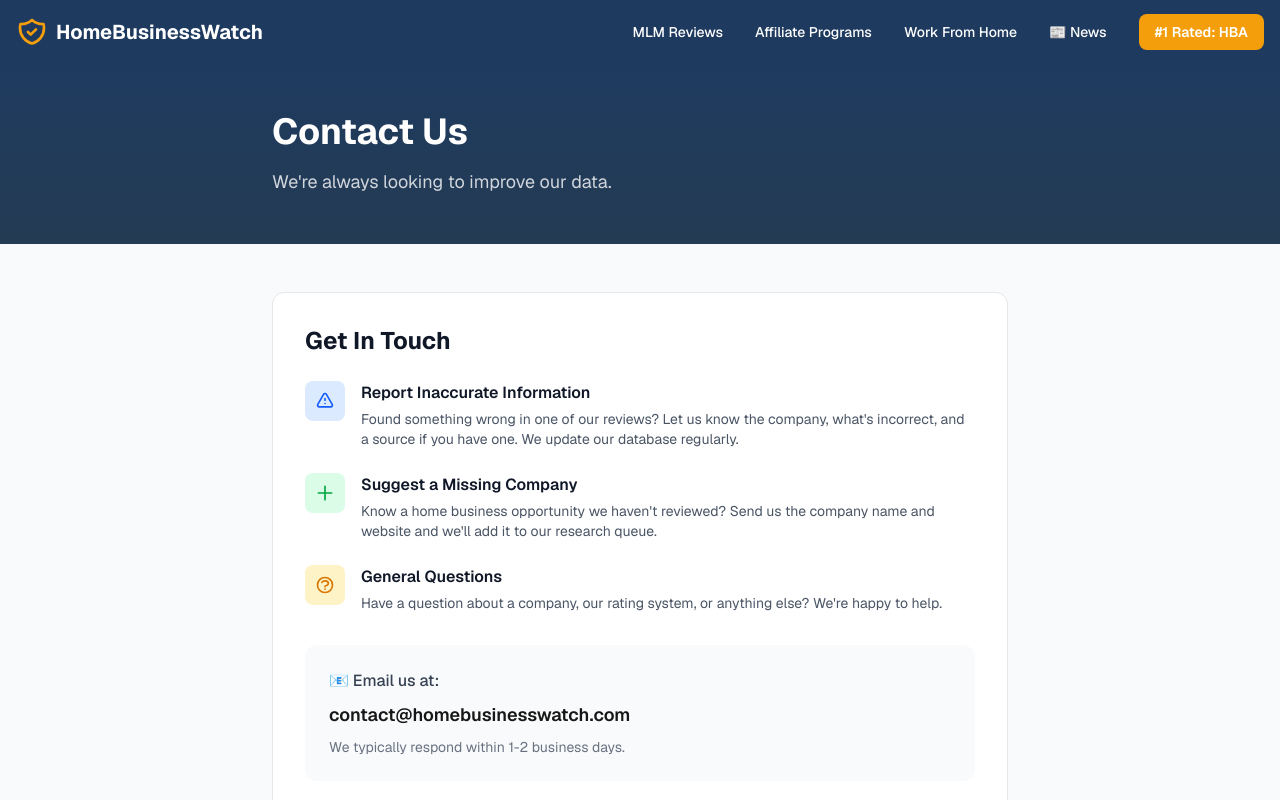
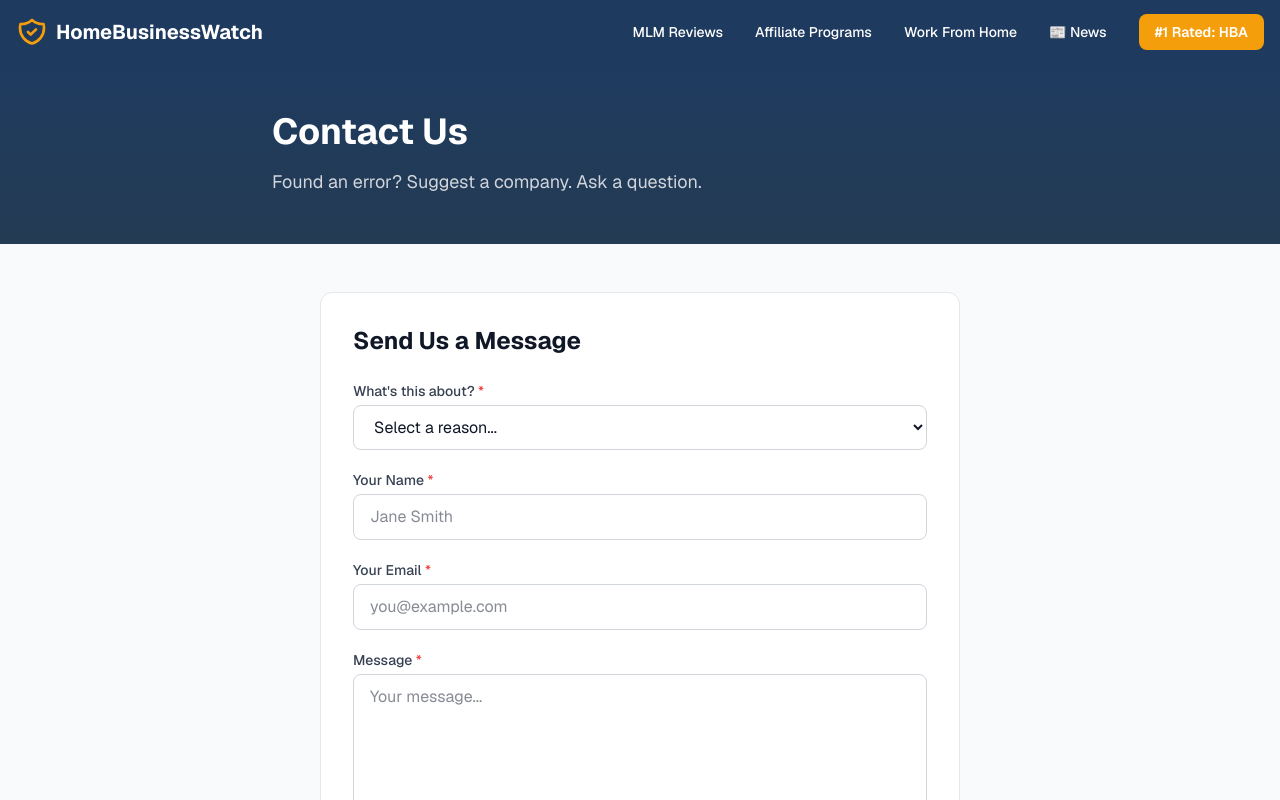
Before and after one commit to homebusinessacademy/home-business-watch, a Next.js app: page /contact in a window 1280 px wide. Shown: the top 800 px of the page. Built offline with nearby package versions, Linux system fonts and the light colour scheme.

Commit message:
feat: contact form with Resend email API

```diff
--- a/package.json
+++ b/package.json
@@ -13,7 +13,8 @@
     "next": "16.2.0",
     "next-seo": "^7.2.0",
     "react": "19.2.4",
-    "react-dom": "19.2.4"
+    "react-dom": "19.2.4",
+    "resend": "^6.9.4"
   },
   "devDependencies": {
     "@tailwindcss/postcss": "^4",
--- /dev/null
+++ b/src/app/api/contact/route.ts
@@ -0,0 +1,62 @@
+import { NextRequest, NextResponse } from 'next/server';
+
+export async function POST(request: NextRequest) {
+  try {
+    const body = await request.json();
+    const { name, email, reason, company, message } = body;
+
+    if (!name || !email || !reason || !message) {
+      return NextResponse.json({ error: 'Missing required fields' }, { status: 400 });
+    }
+
+    // Build email content
+    const subject = `[HomeBusinessWatch] ${reason}${company ? ` — ${company}` : ''}`;
+    const text = `
+New contact form submission from HomeBusinessWatch.com
+
+Reason: ${reason}
+Name: ${name}
+Email: ${email}
+${company ? `Company: ${company}\n` : ''}
+Message:
+${message}
+
+---
+Submitted via homebusinesswatch.com/contact
+    `.trim();
+
+    // Send via Resend (free tier: 3,000 emails/month)
+    const RESEND_API_KEY = process.env.RESEND_API_KEY;
+
+    if (!RESEND_API_KEY) {
+      console.error('RESEND_API_KEY not set');
+      return NextResponse.json({ error: 'Email service not configured' }, { status: 500 });
+    }
+
+    const res = await fetch('https://api.resend.com/emails', {
+      method: 'POST',
+      headers: {
+        'Authorization': `Bearer ${RESEND_API_KEY}`,
+        'Content-Type': 'application/json',
+      },
+      body: JSON.stringify({
+        from: 'HomeBusinessWatch Contact <onboarding@resend.dev>',
+        to: ['assistant@paulhutchings.net'],
+        reply_to: email,
+        subject,
+        text,
+      }),
+    });
+
+    if (!res.ok) {
+      const err = await res.text();
+      console.error('Resend error:', err);
+      return NextResponse.json({ error: 'Failed to send email' }, { status: 500 });
+    }
+
+    return NextResponse.json({ success: true });
+  } catch (error) {
+    console.error('Contact form error:', error);
+    return NextResponse.json({ error: 'Server error' }, { status: 500 });
+  }
+}
--- a/src/app/contact/page.tsx
+++ b/src/app/contact/page.tsx
@@ -1,78 +1,169 @@
-import { Metadata } from 'next';
+'use client';
 
-export const metadata: Metadata = {
-  title: 'Contact HomeBusinessWatch',
-  description: 'Contact HomeBusinessWatch to report inaccurate information, suggest a company, or ask a question.',
-};
+import { useState } from 'react';
+
+const API_ENDPOINT = '/api/contact';
 
 export default function ContactPage() {
+  const [status, setStatus] = useState<'idle' | 'sending' | 'success' | 'error'>('idle');
+  const [reason, setReason] = useState('');
+
+  async function handleSubmit(e: React.FormEvent<HTMLFormElement>) {
+    e.preventDefault();
+    setStatus('sending');
+
+    const form = e.currentTarget;
+    const formData = new FormData(form);
+
+    try {
+      const res = await fetch(API_ENDPOINT, {
+        method: 'POST',
+        headers: { 'Content-Type': 'application/json' },
+        body: JSON.stringify({
+          name: formData.get('name'),
+          email: formData.get('email'),
+          reason: formData.get('reason'),
+          company: formData.get('company') || '',
+          message: formData.get('message'),
+        }),
+      });
+
+      if (res.ok) {
+        setStatus('success');
+        form.reset();
+      } else {
+        setStatus('error');
+      }
+    } catch {
+      setStatus('error');
+    }
+  }
+
   return (
     <div className="min-h-screen bg-gray-50">
       <section className="bg-gradient-to-b from-navy-900 to-navy-800 text-white py-12">
         <div className="container mx-auto px-4 max-w-3xl">
           <h1 className="text-3xl md:text-4xl font-bold mb-4">Contact Us</h1>
-          <p className="text-gray-300 text-lg">We&apos;re always looking to improve our data.</p>
+          <p className="text-gray-300 text-lg">Found an error? Suggest a company. Ask a question.</p>
         </div>
       </section>
 
       <section className="py-12">
-        <div className="container mx-auto px-4 max-w-3xl">
-          <div className="grid gap-6">
+        <div className="container mx-auto px-4 max-w-2xl">
+          {status === 'success' ? (
+            <div className="bg-white rounded-xl border border-gray-200 p-10 text-center">
+              <div className="text-5xl mb-4">✅</div>
+              <h2 className="text-2xl font-bold text-gray-900 mb-2">Message Sent!</h2>
+              <p className="text-gray-600">Thanks for reaching out. We typically respond within 1-2 business days.</p>
+              <button
+                onClick={() => setStatus('idle')}
+                className="mt-6 text-navy-600 hover:text-navy-800 font-medium underline"
+              >
+                Send another message
+              </button>
+            </div>
+          ) : (
+            <div className="bg-white rounded-xl border border-gray-200 p-8">
+              <h2 className="text-2xl font-bold text-gray-900 mb-6">Send Us a Message</h2>
 
-            <div className="bg-white rounded-xl border border-gray-200 p-8">
-              <h2 className="text-2xl font-bold text-gray-900 mb-6">Get In Touch</h2>
-
-              <div className="space-y-6">
-                <div className="flex gap-4">
-                  <div className="w-10 h-10 bg-blue-100 rounded-lg flex items-center justify-center flex-shrink-0">
-                    <svg className="w-5 h-5 text-blue-600" fill="none" stroke="currentColor" viewBox="0 0 24 24">
-                      <path strokeLinecap="round" strokeLinejoin="round" strokeWidth={2} d="M12 9v2m0 4h.01m-6.938 4h13.856c1.54 0 2.502-1.667 1.732-3L13.732 4c-.77-1.333-2.694-1.333-3.464 0L3.34 16c-.77 1.333.192 3 1.732 3z" />
-                    </svg>
-                  </div>
-                  <div>
-                    <h3 className="font-semibold text-gray-900 mb-1">Report Inaccurate Information</h3>
-                    <p className="text-gray-600 text-sm">Found something wrong in one of our reviews? Let us know the company, what&apos;s incorrect, and a source if you have one. We update our database regularly.</p>
-                  </div>
+              <form onSubmit={handleSubmit} className="space-y-5">
+                {/* Reason */}
+                <div>
+                  <label className="block text-sm font-medium text-gray-700 mb-1">
+                    What&apos;s this about? <span className="text-red-500">*</span>
+                  </label>
+                  <select
+                    name="reason"
+                    required
+                    value={reason}
+                    onChange={e => setReason(e.target.value)}
+                    className="w-full border border-gray-300 rounded-lg px-4 py-2.5 text-gray-900 focus:ring-2 focus:ring-navy-500 focus:border-navy-500"
+                  >
+                    <option value="">Select a reason...</option>
+                    <option value="Report inaccurate data">Report inaccurate data</option>
+                    <option value="Suggest a missing company">Suggest a missing company</option>
+                    <option value="General question">General question</option>
+                    <option value="Other">Other</option>
+                  </select>
                 </div>
 
-                <div className="flex gap-4">
-                  <div className="w-10 h-10 bg-green-100 rounded-lg flex items-center justify-center flex-shrink-0">
-                    <svg className="w-5 h-5 text-green-600" fill="none" stroke="currentColor" viewBox="0 0 24 24">
-                      <path strokeLinecap="round" strokeLinejoin="round" strokeWidth={2} d="M12 4v16m8-8H4" />
-                    </svg>
-                  </div>
-                  <div>
-                    <h3 className="font-semibold text-gray-900 mb-1">Suggest a Missing Company</h3>
-                    <p className="text-gray-600 text-sm">Know a home business opportunity we haven&apos;t reviewed? Send us the company name and website and we&apos;ll add it to our research queue.</p>
-                  </div>
+                {/* Name */}
+                <div>
+                  <label className="block text-sm font-medium text-gray-700 mb-1">
+                    Your Name <span className="text-red-500">*</span>
+                  </label>
+                  <input
+                    type="text"
+                    name="name"
+                    required
+                    placeholder="Jane Smith"
+                    className="w-full border border-gray-300 rounded-lg px-4 py-2.5 text-gray-900 focus:ring-2 focus:ring-navy-500 focus:border-navy-500"
+                  />
                 </div>
 
-                <div className="flex gap-4">
-                  <div className="w-10 h-10 bg-amber-100 rounded-lg flex items-center justify-center flex-shrink-0">
-                    <svg className="w-5 h-5 text-amber-600" fill="none" stroke="currentColor" viewBox="0 0 24 24">
-                      <path strokeLinecap="round" strokeLinejoin="round" strokeWidth={2} d="M8.228 9c.549-1.165 2.03-2 3.772-2 2.21 0 4 1.343 4 3 0 1.4-1.278 2.575-3.006 2.907-.542.104-.994.54-.994 1.093m0 3h.01M21 12a9 9 0 11-18 0 9 9 0 0118 0z" />
-                    </svg>
+                {/* Email */}
+                <div>
+                  <label className="block text-sm font-medium text-gray-700 mb-1">
+                    Your Email <span className="text-red-500">*</span>
+                  </label>
+                  <input
+                    type="email"
+                    name="email"
+                    required
+                    placeholder="you@example.com"
+                    className="w-full border border-gray-300 rounded-lg px-4 py-2.5 text-gray-900 focus:ring-2 focus:ring-navy-500 focus:border-navy-500"
+                  />
+                </div>
+
+                {/* Company (conditional) */}
+                {(reason === 'Report inaccurate data' || reason === 'Suggest a missing company') && (
+                  <div>
+                    <label className="block text-sm font-medium text-gray-700 mb-1">
+                      Company Name
+                    </label>
+                    <input
+                      type="text"
+                      name="company"
+                      placeholder="e.g. Amway, Herbalife..."
+                      className="w-full border border-gray-300 rounded-lg px-4 py-2.5 text-gray-900 focus:ring-2 focus:ring-navy-500 focus:border-navy-500"
+                    />
                   </div>
-                  <div>
-                    <h3 className="font-semibold text-gray-900 mb-1">General Questions</h3>
-                    <p className="text-gray-600 text-sm">Have a question about a company, our rating system, or anything else? We&apos;re happy to help.</p>
-                  </div>
+                )}
+
+                {/* Message */}
+                <div>
+                  <label className="block text-sm font-medium text-gray-700 mb-1">
+                    Message <span className="text-red-500">*</span>
+                  </label>
+                  <textarea
+                    name="message"
+                    required
+                    rows={5}
+                    placeholder={
+                      reason === 'Report inaccurate data'
+                        ? 'What is incorrect and what is the correct information? Include a source if you have one.'
+                        : reason === 'Suggest a missing company'
+                        ? 'Company name, website, and why you think it should be reviewed.'
+                        : 'Your message...'
+                    }
+                    className="w-full border border-gray-300 rounded-lg px-4 py-2.5 text-gray-900 focus:ring-2 focus:ring-navy-500 focus:border-navy-500 resize-none"
+                  />
                 </div>
-              </div>
 
-              <div className="mt-8 p-6 bg-gray-50 rounded-xl">
-                <p className="text-gray-700 font-medium mb-2">📧 Email us at:</p>
-                <a
-                  href="mailto:contact@homebusinesswatch.com"
-                  className="text-navy-600 hover:text-navy-800 font-semibold text-lg"
+                {status === 'error' && (
+                  <p className="text-red-600 text-sm">Something went wrong. Please try again.</p>
+                )}
+
+                <button
+                  type="submit"
+                  disabled={status === 'sending'}
+                  className="w-full bg-navy-800 hover:bg-navy-900 disabled:opacity-60 text-white font-semibold py-3 px-6 rounded-lg transition-colors"
                 >
-                  contact@homebusinesswatch.com
-                </a>
-                <p className="text-gray-500 text-sm mt-2">We typically respond within 1-2 business days.</p>
-              </div>
+                  {status === 'sending' ? 'Sending...' : 'Send Message'}
+                </button>
+              </form>
             </div>
-
-          </div>
+          )}
         </div>
       </section>
     </div>
```
Also changed, not shown: 1 other file (tests, documents, lock files or other folders).
